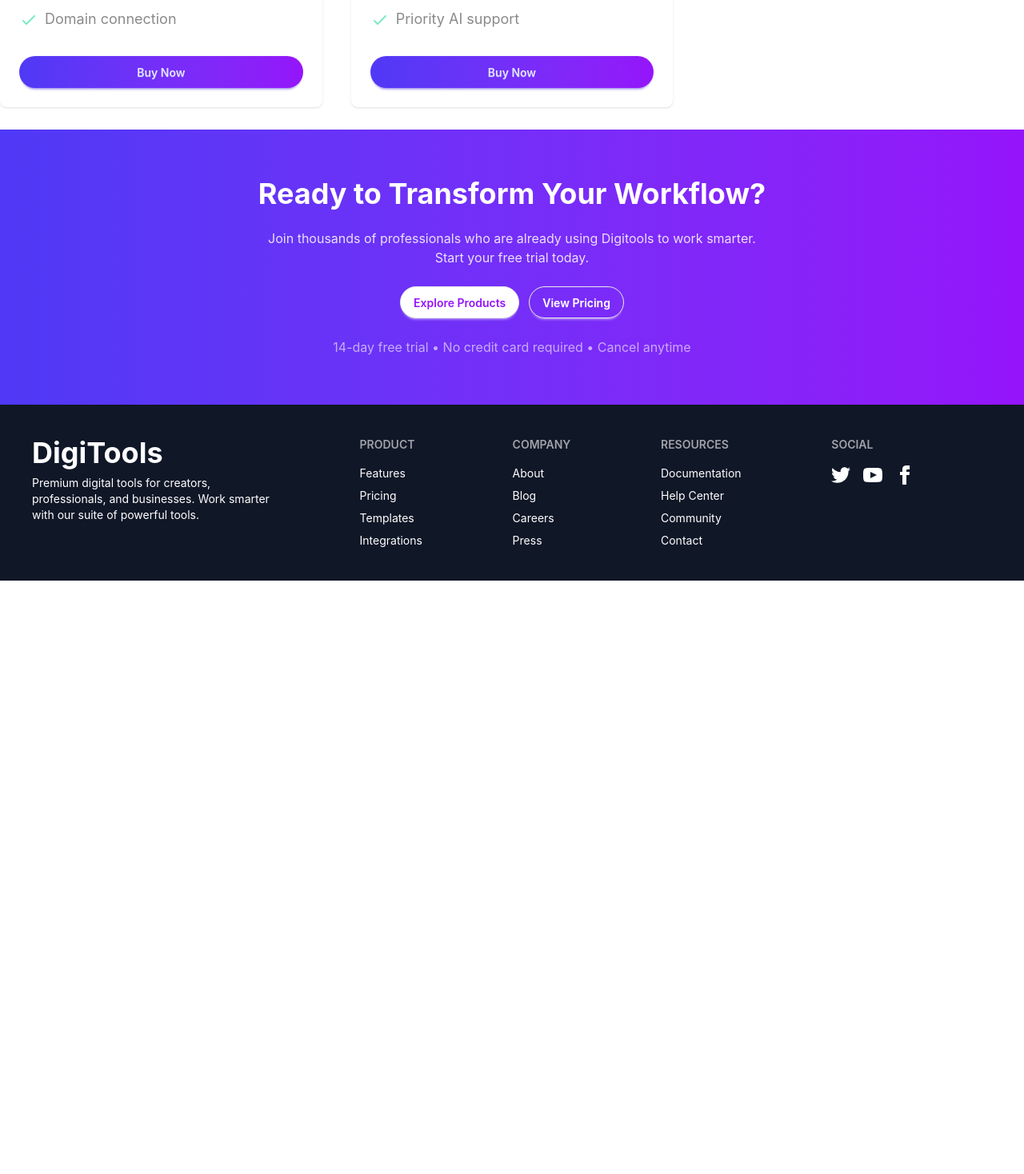
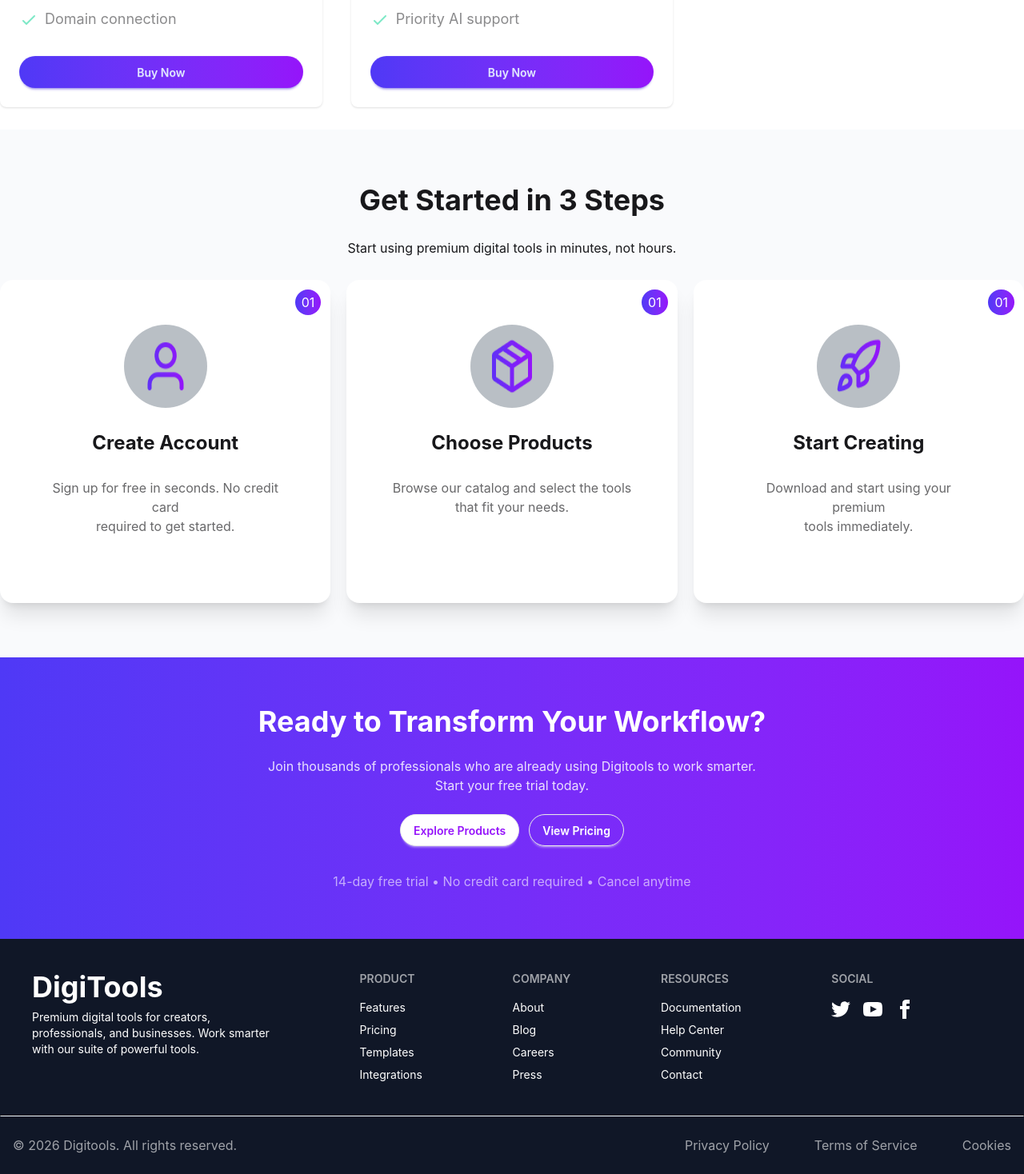
Before and after one commit to rifatalvi/digi-tools-app, a React (Vite) app: page / in a window 1280 px wide. Shown: the part 2962-4430 px from the top of the page at 80% size. Before the commit the page ends 3688 px from the top, so only its background shows below. Built offline with nearby package versions, Linux system fonts and the light colour scheme.

Commit message:
steps section done

```diff
--- a/src/App.jsx
+++ b/src/App.jsx
@@ -9,6 +9,7 @@
 import Activeuser from './component/Activeuser/Activeuser'
 import Footer from './component/Footer/Footer'
 import Optional from './component/Footer/Optional'
+import Steps from './component/Extra/Steps'
 const response = async() =>{
   const res = await fetch('/data.json')
   return res.json()
@@ -41,6 +42,7 @@
     :
     <Cart setCarts={setCarts} carts={carts}></Cart>
     }
+    <Steps></Steps>
 <Optional></Optional>
   <Footer></Footer>
 
--- /dev/null
+++ b/src/component/Extra/Steps.jsx
@@ -0,0 +1,43 @@
+import React from 'react';
+import user from '../../assets/user.png'
+import Package from '../../assets/package.png'
+import rocket from '../../assets/rocket.png'
+const Steps = () => {
+    return (
+        <div className='space-y-7 text-center bg-[#F9FAFC] py-17'>
+            <h2 className='text-4xl font-bold '>Get Started in 3 Steps</h2>
+            <p>Start using premium digital tools in minutes, not hours.</p>
+
+            <div className='grid md:grid-cols-2 lg:grid-cols-3 container mx-auto gap-5' >
+                <div className='space-y-7 relative bg-white shadow-xl p-14 rounded-2xl flex flex-col items-center'>
+                    <div className='bg-[#7e8a948a] p-4 rounded-full h-26 w-26 flex justify-center'>
+                        <img src={user} alt="" />
+                    </div>
+                    <h2 className='text-2xl font-bold'>Create Account</h2>
+                    <p className='opacity-65'>Sign up for free in seconds. No credit card <br /> required to get started.</p>
+                    <p className='py-1 px-2 top-3 right-3 rounded-full text-white absolute bg-linear-to-r  from-[#4F39F6] to-[#9514FA]  mb-14'>01</p>
+                </div>
+                <div className='space-y-7 relative bg-white shadow-xl p-14 rounded-2xl flex flex-col items-center'>
+                    <div className='bg-[#7e8a948a]  p-4 rounded-full h-26 w-26 flex justify-center'>
+                        <img src={Package} alt="" />
+                    </div>
+                    <h2 className='text-2xl font-bold'>Choose Products</h2>
+                    <p className='opacity-65'>Browse our catalog and select the tools <br />that fit your needs.</p>
+                    <p className='py-1 px-2 top-3 right-3 rounded-full text-white absolute bg-linear-to-r  from-[#4F39F6] to-[#9514FA]  mb-14'>01</p>
+                </div>
+                <div className='space-y-7 relative bg-white shadow-xl p-14 rounded-2xl flex flex-col items-center'>
+                    <div className='bg-[#7e8a948a]  p-4 rounded-full h-26 w-26 flex justify-center'>
+                        <img src={rocket} alt="" />
+                    </div>
+                    <h2 className='text-2xl font-bold'>Start Creating</h2>
+                    <p className='opacity-65'>Download and start using your premium <br /> tools immediately.</p>
+                    <p className='py-1 px-2 top-3 right-3 rounded-full text-white absolute bg-linear-to-r  from-[#4F39F6] to-[#9514FA]  mb-14'>01</p>
+                </div>
+
+
+            </div>
+        </div>
+    );
+};
+
+export default Steps;
--- a/src/component/Footer/Footer.jsx
+++ b/src/component/Footer/Footer.jsx
@@ -2,7 +2,8 @@
 
 const Footer = () => {
     return (
-        <footer className="footer sm:footer-horizontal text-white p-10 bg-[#101727]">
+        <div className=' bg-[#101727]'>
+            <footer className="footer sm:footer-horizontal text-white p-10 container mx-auto">
   <aside>
      <h2 className='text-4xl font-bold'>DigiTools</h2>
     <p>
@@ -69,6 +70,16 @@
     </div>
   </nav>
 </footer>
+<hr className=' border border-b-blue-50 container mx-auto' />
+ <div className='flex flex-col lg:flex-row justify-between text-white container mx-auto py-6 opacity-60 px-4'>
+    <p>© 2026 Digitools. All rights reserved.</p>
+    <div className='flex gap-3 lg:gap-14 flex-col lg:flex-row'>
+        <p>Privacy Policy           </p>
+        <p>Terms of Service       </p>
+        <p>    Cookies</p>
+    </div>
+ </div>
+        </div>
     );
 };
 
--- a/src/component/Footer/Optional.jsx
+++ b/src/component/Footer/Optional.jsx
@@ -6,8 +6,8 @@
             <h2 className='font-bold text-4xl '>Ready to Transform Your Workflow?</h2>
             <p className='opacity-85'>Join thousands of professionals who are already using Digitools to work smarter. <br /> Start your free trial today.</p>
             <div>
-                <button className='btn bg-white text-[#9514FA] mr-3 rounded-full'>Explore Products</button>
-                <button className='btn bg-transparent text-white rounded-full'>View Pricing</button>
+                <button className='btn bg-white text-[#9514FA] mr-3 rounded-full mb-2'>Explore Products</button>
+                <button className='btn bg-transparent text-white rounded-full mb-2'>View Pricing</button>
 
             </div>
             <p className='opacity-60'>14-day free trial • No credit card required • Cancel anytime</p>
--- a/src/component/Hero/Hero.jsx
+++ b/src/component/Hero/Hero.jsx
@@ -9,7 +9,7 @@
       <div className="hero-content flex-col lg:flex-row-reverse">
         <img
           src={banner}
-          className="max-w-sm rounded-lg shadow-2xl"
+          className="lg:max-w-sm rounded-lg shadow-2xl"
         />
         <div>
       <div className='bg-[#E1E7FF] rounded-full w-fit'>
```
